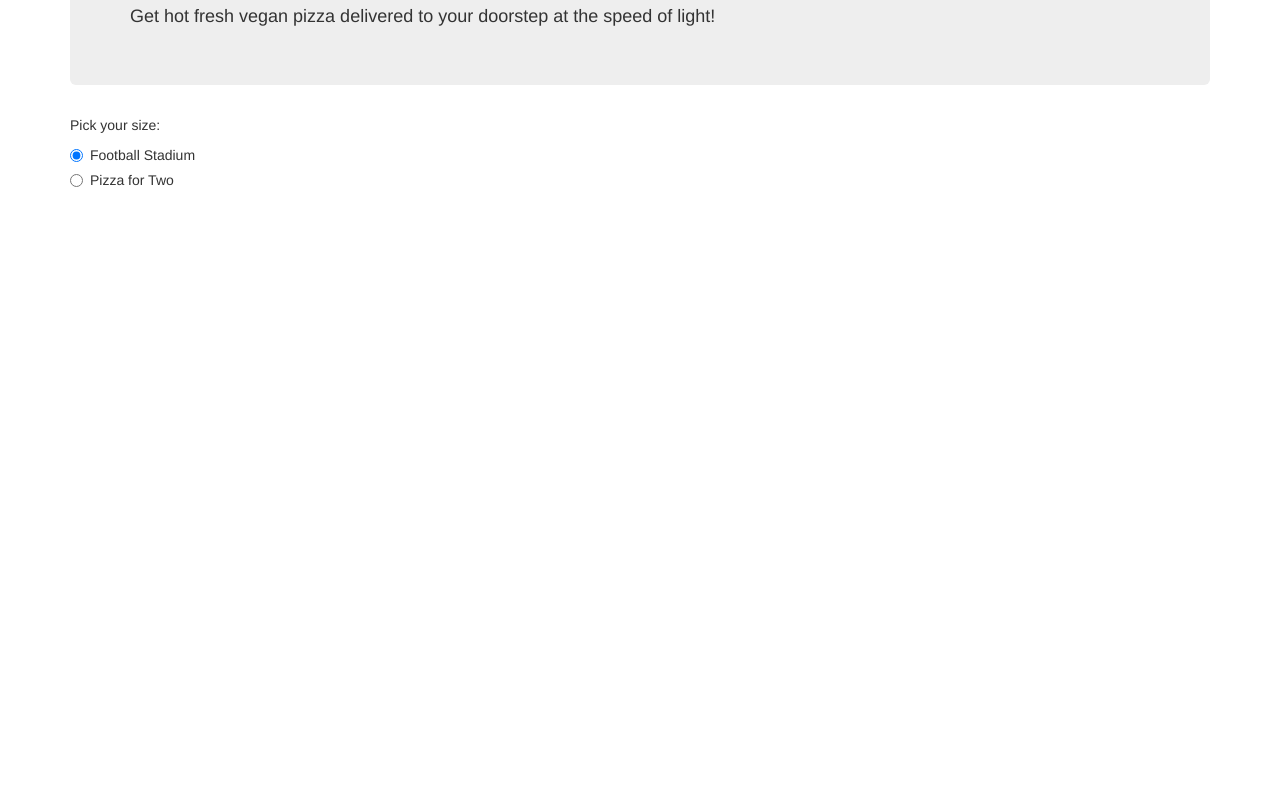
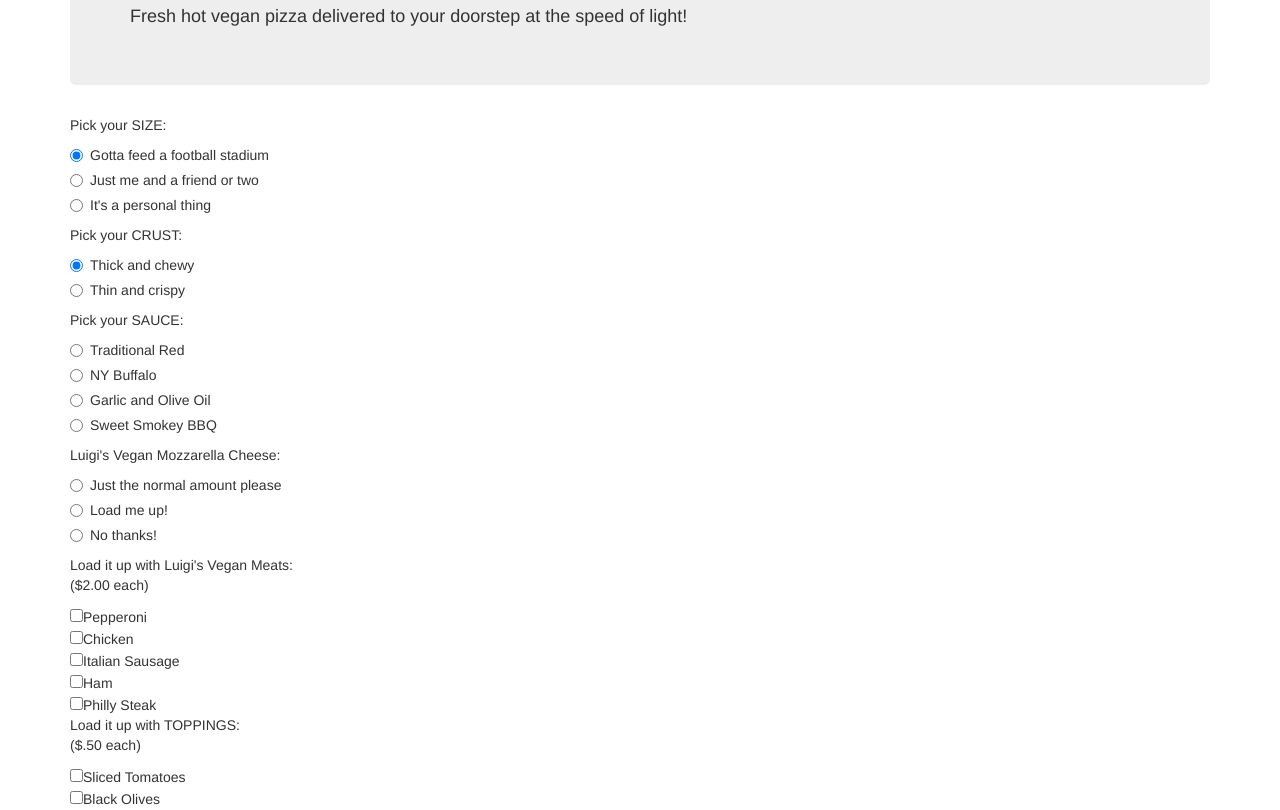
Before and after one commit to robinsola/pizza, a plain HTML site: page index.html in a window 1280 px wide. Shown: the part 140-950 px from the top of the page. Before the commit the page ends 800 px from the top, so only its background shows below. Drawn offline with Linux system fonts and the light colour scheme.

Commit message:
add form with radio buttons and checkboxes to order a pizza.

```diff
--- a/index.html
+++ b/index.html
@@ -11,25 +11,107 @@
     <div class="container">
       <div class="jumbotron">
         <h1>Speedy Luigi's Pizzeria</h1>
-        <h4>Get hot fresh vegan pizza delivered to your doorstep at the speed of light!</h4>
+        <h4>Fresh hot vegan pizza delivered to your doorstep at the speed of light!</h4>
       </div>
       <form id="order">
-        <p>Pick your size:</p>
+        <p>Pick your SIZE:</p>
         <div class="radio">
           <label>
-            <input type="radio" name="size" value="XXXL" checked>
-            Football Stadium
+            <input type="radio" name="size" value="large" checked>
+            Gotta feed a football stadium
           </label>
         </div>
         <div class="radio">
           <label>
             <input type="radio" name="size" value="medium">
-            Pizza for Two
+            Just me and a friend or two
           </label>
         </div>
         <div class="radio">
+          <label>
+            <input type="radio" name="size" value="small">
+            It's a personal thing
+          </label>
+        </div>
 
+        <p>Pick your CRUST:</p>
+        <div class="radio">
+          <label>
+            <input type="radio" name="crust" value="thick" checked>
+            Thick and chewy
+          </label>
         </div>
+        <div class="radio">
+          <label>
+            <input type="radio" name="crust" value="thin">
+            Thin and crispy
+          </label>
+        </div>
+
+        <p>Pick your SAUCE:</p>
+        <div class="radio">
+          <label>
+            <input type="radio" name="sauce" value="traditional">
+            Traditional Red
+          </label>
+        </div>
+        <div class="radio">
+          <label>
+            <input type="radio" name="sauce" value="buffalo">
+            NY Buffalo
+          </label>
+        </div>
+        <div class="radio">
+          <label>
+            <input type="radio" name="sauce" value="garlic">
+            Garlic and Olive Oil
+          </label>
+        </div>
+        <div class="radio">
+          <label>
+            <input type="radio" name="sauce" value="bbq">
+            Sweet Smokey BBQ
+          </label>
+        </div>
+
+        <p>Luigi's Vegan Mozzarella Cheese:</p>
+        <div class="radio">
+          <label>
+            <input type="radio" name="cheese" value="normal">
+            Just the normal amount please
+          </label>
+        </div>
+        <div class="radio">
+          <label>
+            <input type="radio" name="cheese" value="extra">
+            Load me up!
+          </label>
+        </div>
+        <div class="radio">
+          <label>
+            <input type="radio" name="cheese" value="none">
+            No thanks!
+          </label>
+        </div>
+
+        <p>Load it up with Luigi's Vegan Meats:<br>($2.00 each)</p>
+        <input type="checkbox" name="meat" value="pepperoni">Pepperoni<br>
+        <input type="checkbox" name="meat" value="chicken">Chicken<br>
+        <input type="checkbox" name="meat" value="sausage">Italian Sausage<br>
+        <input type="checkbox" name="meat" value="ham">Ham<br>
+        <input type="checkbox" name="meat" value="steak">Philly Steak<br>
+
+        <p>Load it up with TOPPINGS:<br>($.50 each)</p>
+        <input type="checkbox" name="top" value="tomatoes">Sliced Tomatoes<br>
+        <input type="checkbox" name="top" value="olives">Black Olives<br>
+        <input type="checkbox" name="top" value="peppers">Green Peppers<br>
+        <input type="checkbox" name="top" value="jalapeno">Jalapeno Peppers<br>
+        <input type="checkbox" name="top" value="mushrooms">Mushrooms<br>
+        <input type="checkbox" name="top" value="onion">Red Onions<br>
+        <input type="checkbox" name="top" value="pineapple">Pineapple<br>
+        <input type="checkbox" name="top" value="spinach">Spinach<br>
+        <input type="checkbox" name="top" value="broccoli">Broccoli<br>
+
       </form>
     </div>
   </body>
```
